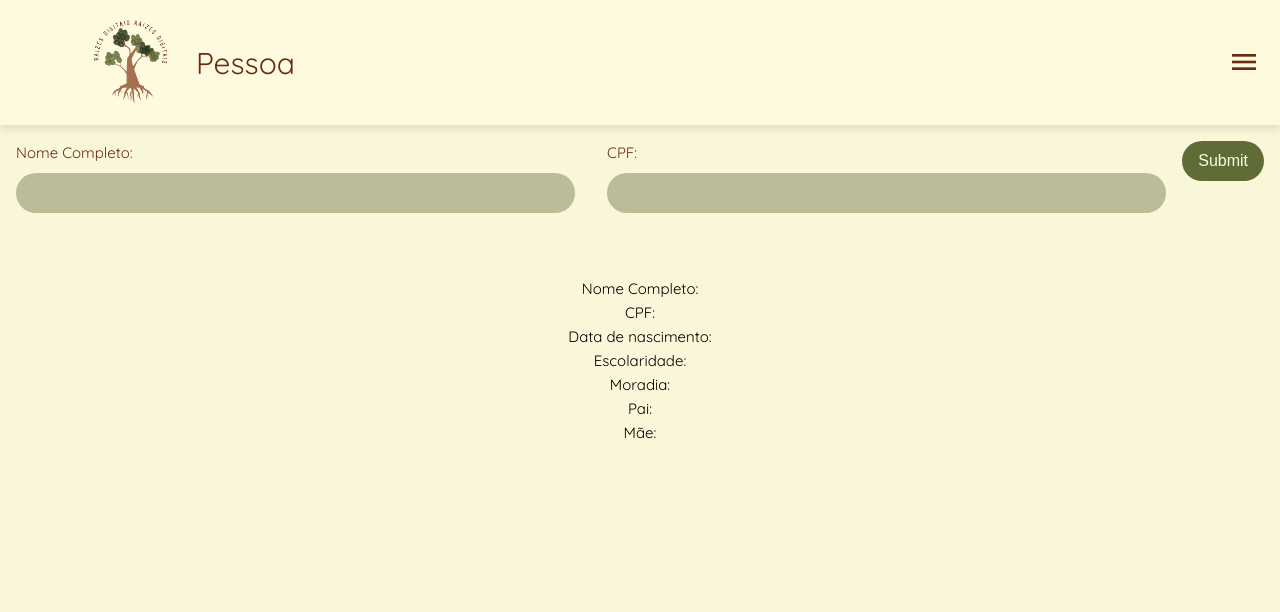
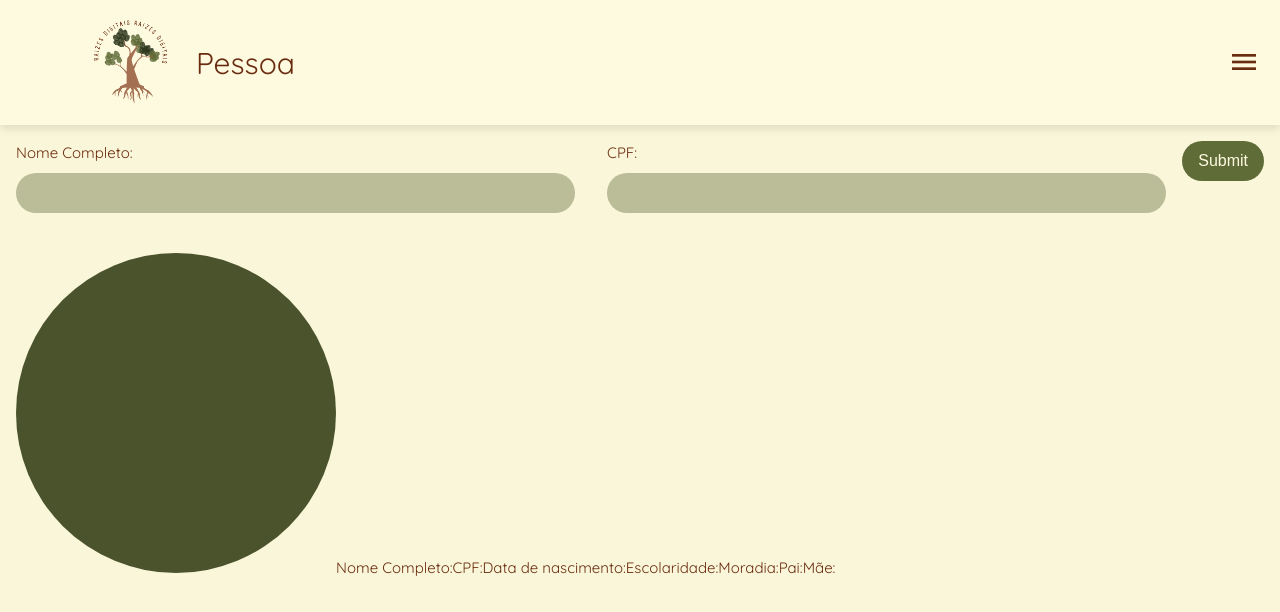
Before and after one commit to laissamendes/pi-frontend, a Vue app: page /Pessoa in a window 1280 px wide. Shown: the top 612 px of the page. Built offline with nearby package versions, Linux system fonts and the light colour scheme; a web font is replaced by a local one.

Commit message:
atualizações nas página pessoa

```diff
--- a/dev-dist/sw.js
+++ b/dev-dist/sw.js
@@ -82,7 +82,7 @@ define(['./workbox-b5f7729d'], (function (workbox) { 'use strict';
     "revision": "3ca0b8505b4bec776b69afdba2768812"
   }, {
     "url": "index.html",
-    "revision": "0.u61iq1p6ru8"
+    "revision": "0.45baj421s7o"
   }], {});
   workbox.cleanupOutdatedCaches();
   workbox.registerRoute(new workbox.NavigationRoute(workbox.createHandlerBoundToURL("index.html"), {
--- a/src/views/PessoaView.vue
+++ b/src/views/PessoaView.vue
@@ -16,7 +16,9 @@
   </div>
 
   <div class="infos">
-    <img src="" alt="" class="profile-image" />
+  <div class="profile-image"></div>
+  <!--colocamos para saber como ficara pronto -->
+    <img src="" alt=""  />
     <p>Nome Completo: {{ nome }}</p>
     <p>CPF: {{ cpf }}</p>
     <p>Data de nascimento: {{ data_nasc }}</p>
@@ -28,23 +30,21 @@
 </template>
 
 <style scoped>
-/* Estilos para o container de inputs */
 .inputs {
   display: flex;
   flex-wrap: wrap;
   gap: 1rem;
   padding: 1rem;
-  justify-content: center; /* Centraliza o conteúdo no container */
+  justify-content: center;
 }
 
-/* Estilos para os inputs individuais */
+
 .input-nome,
 .input-cpf {
   display: flex;
   flex-direction: column;
 }
 
-/* Estilos para os inputs */
 #input-infos {
   margin: 0.5rem 0;
   padding: 0.5rem;
@@ -54,7 +54,6 @@
   border-radius: 20px;
 }
 
-/* Estilos para o botão de submit */
 #input-submit {
   color: #fefae0;
   background-color: #606c38;
@@ -69,24 +68,31 @@
   background-color: #4a532b;
 }
 
-/* Estilos para o label */
+
 label {
   color: #6a2c0f;
 }
 
-/* Estilos para a área de informações */
+
 .infos {
   padding: 1rem;
-  text-align: center;
+  text-align: left;
+  color: #6a2c0f;
+  display: flex;
+  align-items: baseline;
 }
 
-.profile-image {
+.infos > .profile-image {
+  width: 20rem;
+  height: 20rem;
+  background-color: #4a532b;
   border-radius: 50%;
-  max-width: 100px; /* Ajuste conforme necessário */
-  margin-bottom: 1rem;
+  display: flex;
+  align-items: center;
+  justify-content: center;
 }
 
-/* Media Queries para dispositivos pequenos */
+
 @media (max-width: 599px) {
   .inputs {
     flex-direction: column;
@@ -104,7 +110,6 @@ label {
   }
 }
 
-/* Media Queries para dispositivos médios */
 @media (min-width: 600px) and (max-width: 1023px) {
   .inputs {
     flex-direction: column;
@@ -123,33 +128,32 @@ label {
   }
 }
 
-/* Media Queries para dispositivos grandes */
 @media (min-width: 1024px) {
   .inputs {
     flex-direction: row;
     align-items: center;
-    justify-content: space-between; /* Espaça os inputs e botão de submit */
+    justify-content: space-between;
   }
 
   .input-nome,
   .input-cpf {
     flex: 1;
-    margin-right: 1rem; /* Adiciona margem à direita dos inputs */
+    margin-right: 1rem;
   }
 
   .input-cpf {
-    margin-right: 0; /* Remove a margem direita do último input */
+    margin-right: 0;
   }
 
   #input-submit {
-    width: auto; /* Ajusta a largura do botão de submit para se adaptar ao layout */
-    height: 2.5rem; /* Define uma altura igual à dos inputs */
-    margin: 0; /* Remove a margem do botão */
-    align-self: stretch; /* Faz o botão se esticar para a altura dos inputs */
+    width: auto;
+    height: 2.5rem;
+    margin: 0;
+    align-self: stretch;
   }
 
   #input-infos {
-    height: 2.5rem; /* Ajusta a altura dos inputs para se igualar ao botão de submit */
+    height: 2.5rem;
   }
 }
 </style>
```
Also changed, not shown: src/views/InicioView.vue (line endings or trailing spaces).
